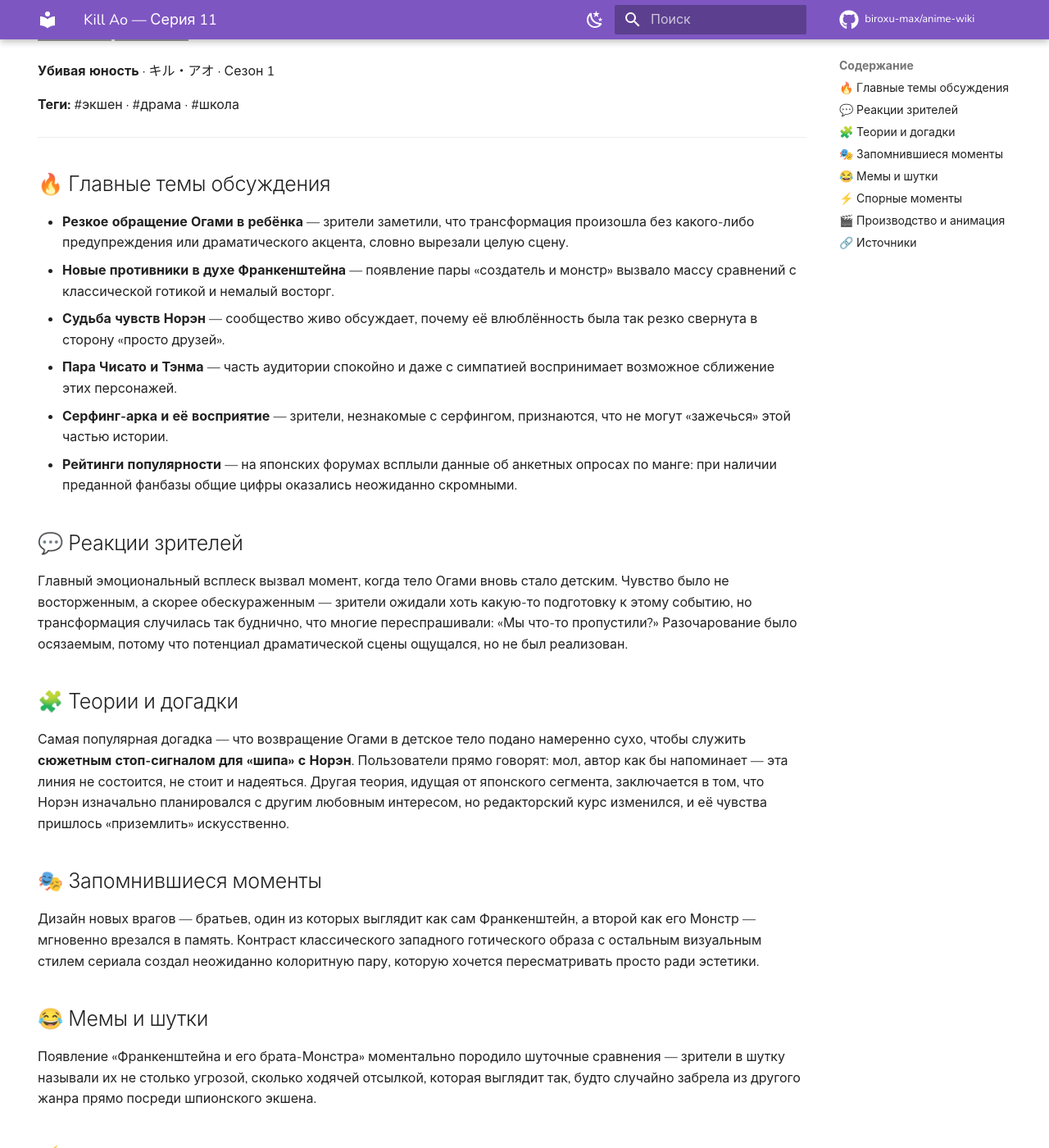
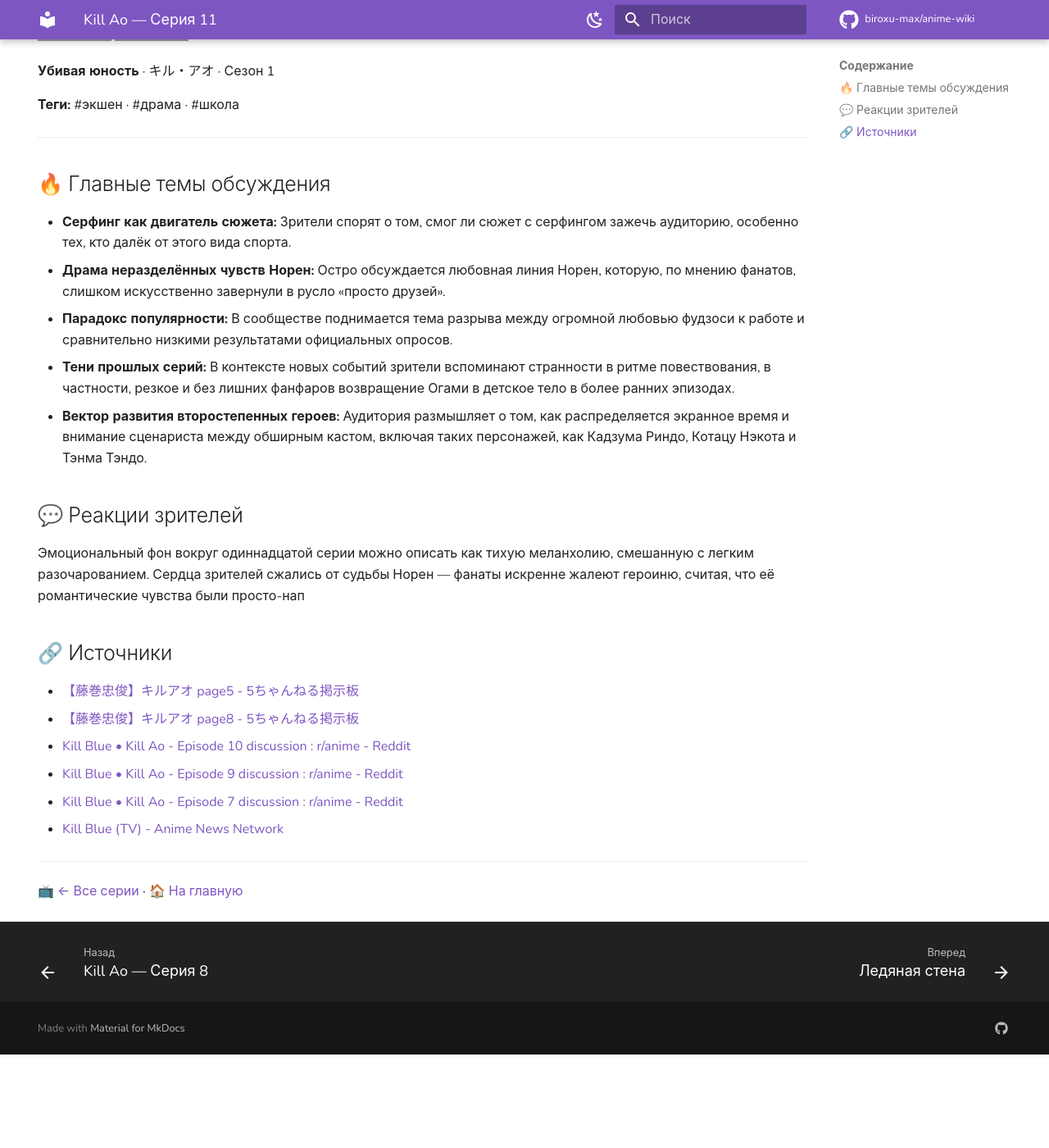
Before and after one commit to biroxu-max/anime-wiki, an MkDocs documentation site: the page built from docs/anime/kill-ao/ep-11.md, in a window 1280 px wide and 1400 px high, scrolled down 237 px. Shown: the whole window at 82% size. Built offline with MkDocs 1.6.1 and Material for MkDocs 9.7.7, drawn with Linux system fonts in a browser that asks for light colours; comment, search, counter and statistics services are not loaded; after the commit the page ends 1523 px from its top, so only the background shows below that; some of the changed text lies outside the part shown; grey boxes are pictures that could not be loaded.

Commit message:
chore(wiki): +kill-ao ep11

```diff
--- a/docs/anime/kill-ao/ep-11.md
+++ b/docs/anime/kill-ao/ep-11.md
@@ -18,37 +18,25 @@ hide:
 ---
 
 ## 🔥 Главные темы обсуждения
-- **Резкое обращение Огами в ребёнка** — зрители заметили, что трансформация произошла без какого-либо предупреждения или драматического акцента, словно вырезали целую сцену.
-- **Новые противники в духе Франкенштейна** — появление пары «создатель и монстр» вызвало массу сравнений с классической готикой и немалый восторг.
-- **Судьба чувств Норэн** — сообщество живо обсуждает, почему её влюблённость была так резко свернута в сторону «просто друзей».
-- **Пара Чисато и Тэнма** — часть аудитории спокойно и даже с симпатией воспринимает возможное сближение этих персонажей.
-- **Серфинг-арка и её восприятие** — зрители, незнакомые с серфингом, признаются, что не могут «зажечься» этой частью истории.
-- **Рейтинги популярности** — на японских форумах всплыли данные об анкетных опросах по манге: при наличии преданной фанбазы общие цифры оказались неожиданно скромными.
+
+- **Серфинг как двигатель сюжета:** Зрители спорят о том, смог ли сюжет с серфингом зажечь аудиторию, особенно тех, кто далёк от этого вида спорта.
+- **Драма неразделённых чувств Норен:** Остро обсуждается любовная линия Норен, которую, по мнению фанатов, слишком искусственно завернули в русло «просто друзей».
+- **Парадокс популярности:** В сообществе поднимается тема разрыва между огромной любовью фудзоси к работе и сравнительно низкими результатами официальных опросов.
+- **Тени прошлых серий:** В контексте новых событий зрители вспоминают странности в ритме повествования, в частности, резкое и без лишних фанфаров возвращение Огами в детское тело в более ранних эпизодах.
+- **Вектор развития второстепенных героев:** Аудитория размышляет о том, как распределяется экранное время и внимание сценариста между обширным кастом, включая таких персонажей, как Кадзума Риндо, Котацу Нэкота и Тэнма Тэндо.
 
 ## 💬 Реакции зрителей
-Главный эмоциональный всплеск вызвал момент, когда тело Огами вновь стало детским. Чувство было не восторженным, а скорее обескураженным — зрители ожидали хоть какую-то подготовку к этому событию, но трансформация случилась так буднично, что многие переспрашивали: «Мы что-то пропустили?» Разочарование было осязаемым, потому что потенциал драматической сцены ощущался, но не был реализован.
 
-## 🧩 Теории и догадки
-Самая популярная догадка — что возвращение Огами в детское тело подано намеренно сухо, чтобы служить **сюжетным стоп-сигналом для «шипа» с Норэн**. Пользователи прямо говорят: мол, автор как бы напоминает — эта линия не состоится, не стоит и надеяться. Другая теория, идущая от японского сегмента, заключается в том, что Норэн изначально планировался с другим любовным интересом, но редакторский курс изменился, и её чувства пришлось «приземлить» искусственно.
-
-## 🎭 Запомнившиеся моменты
-Дизайн новых врагов — братьев, один из которых выглядит как сам Франкенштейн, а второй как его Монстр — мгновенно врезался в память. Контраст классического западного готического образа с остальным визуальным стилем сериала создал неожиданно колоритную пару, которую хочется пересматривать просто ради эстетики.
-
-## 😂 Мемы и шутки
-Появление «Франкенштейна и его брата-Монстра» моментально породило шуточные сравнения — зрители в шутку называли их не столько угрозой, сколько ходячей отсылкой, которая выглядит так, будто случайно забрела из другого жанра прямо посреди шпионского экшена.
-
-## ⚡ Спорные моменты
-Самый острый спор развёрнулся вокруг обращения с чувствами Норэн. Японские зрители на 5ch открыто называют ситуацию «жалкой» — мол, романтическую линию заставили свернуть в дружескую русло слишком неестественно, и персонажу было бы честнее дать нормального нового возлюбленного. Западный фандом разделился: одни соглашаются, другие считают, что Чисато и Тэнма вместе выглядят органично и Норэн просто не та пара для Огами в текущей динамике.
-
-## 🎬 Производство и анимация
-Обсуждений, посвящённых конкретно анимации, режиссуре или саундтреку серии, в имеющихся источниках пока немного — зрители были поглощены сюжетными поворотами и характерами, а не технической стороной.
+Эмоциональный фон вокруг одиннадцатой серии можно описать как тихую меланхолию, смешанную с легким разочарованием. Сердца зрителей сжались от судьбы Норен — фанаты искренне жалеют героиню, считая, что её романтические чувства были просто-нап
 
 ## 🔗 Источники
 
-- [Kill Blue • Kill Ao](https://www.reddit.com/r/anime/comments/1tli2mn/kill_blue_kill_ao_episode_7_discussion)
-- [Kill Blue • Kill Ao - Episode 10 discussion : r/anime - Reddit](https://www.reddit.com/r/anime/comments/1u4sh1m/kill_blue_kill_ao_episode_10_discussion)
 - [【藤巻忠俊】キルアオ page5 - 5ちゃんねる掲示板](https://itest.5ch.net/kizuna/test/read.cgi/wcomic/1703842018)
 - [【藤巻忠俊】キルアオ page8 - 5ちゃんねる掲示板](https://itest.5ch.net/kizuna/test/read.cgi/wcomic/1749205322)
+- [Kill Blue • Kill Ao - Episode 10 discussion : r/anime - Reddit](https://www.reddit.com/r/anime/comments/1u4sh1m/kill_blue_kill_ao_episode_10_discussion)
+- [Kill Blue • Kill Ao - Episode 9 discussion : r/anime - Reddit](https://www.reddit.com/r/anime/comments/1tyitl8/kill_blue_kill_ao_episode_9_discussion)
+- [Kill Blue • Kill Ao - Episode 7 discussion : r/anime - Reddit](https://www.reddit.com/r/anime/comments/1tli2mn/kill_blue_kill_ao_episode_7_discussion)
+- [Kill Blue (TV) - Anime News Network](https://www.animenewsnetwork.com/encyclopedia/anime.php?id=37722)
 
 ---
 📺 [← Все серии](index.md) · [🏠 На главную](../../index.md)
```
Also changed, not shown: docs/anime/kill-ao/index.md (+2 -1 lines).
